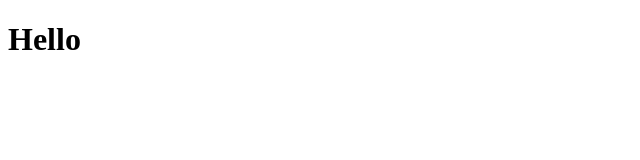
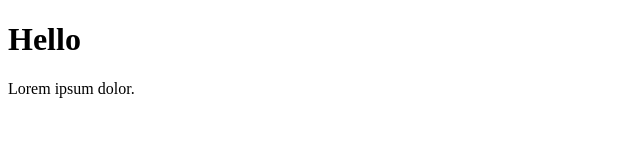
Before and after one commit to pakhtusova/scool, a plain HTML site: page index.html in a window 1280 px wide. Shown: the whole page, without its empty margins (0-640 px from the left). Drawn offline with Linux system fonts and the light colour scheme.

Commit message:
at section

```diff
--- a/index.html
+++ b/index.html
@@ -6,6 +6,7 @@
 </head>
 <body>
 <h1>Hello </h1>
+<section class=""main>Lorem ipsum dolor.</section>
 
 </body>
 </html>
```
